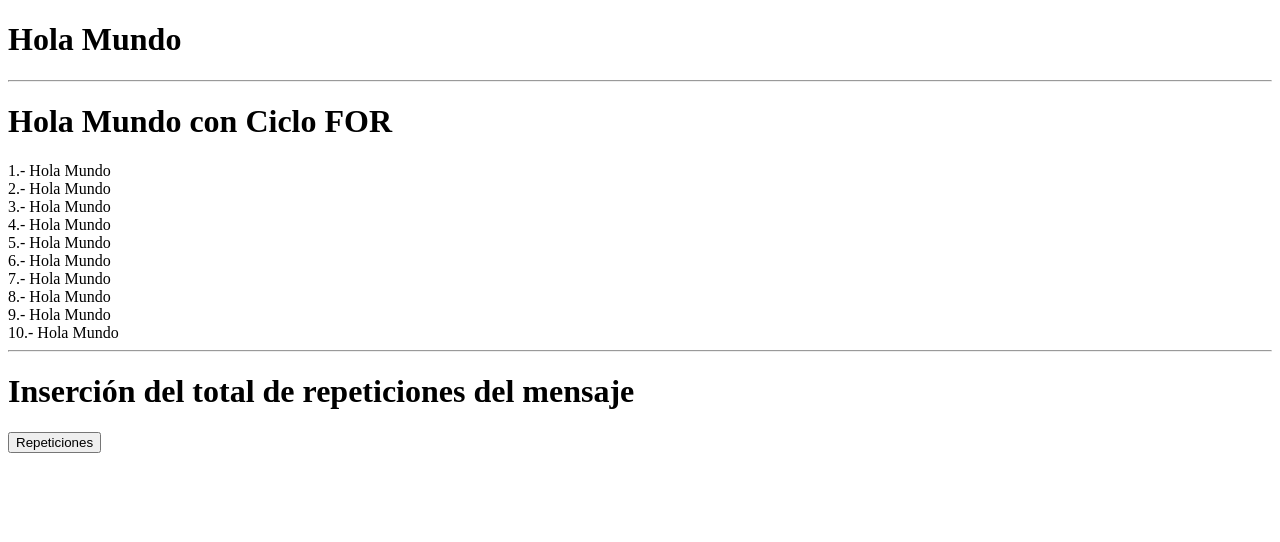
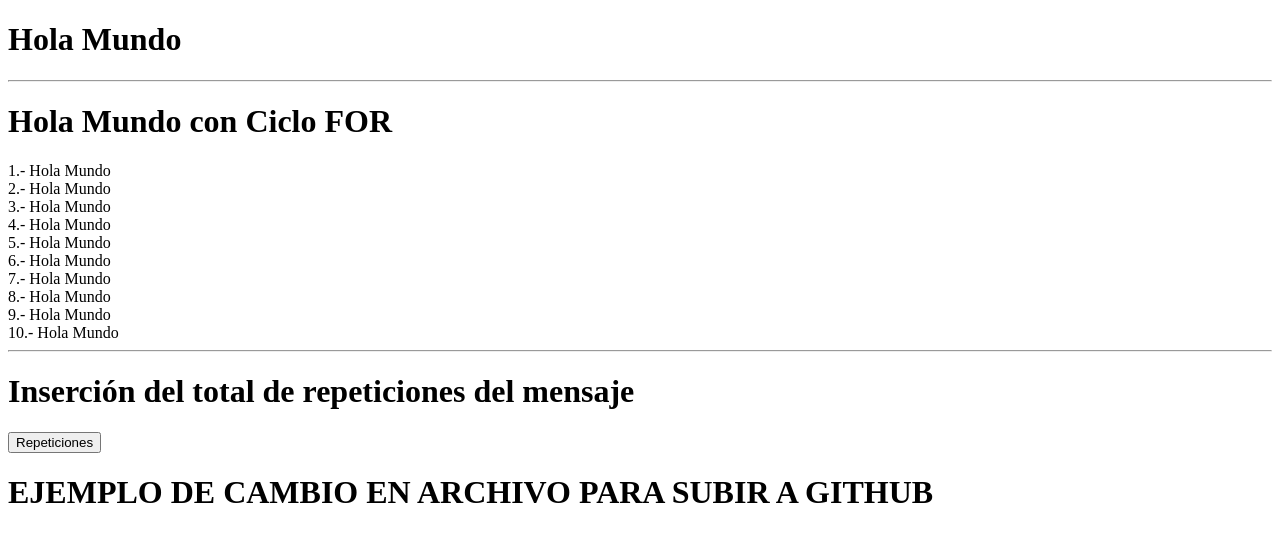
Before and after one commit to idalikg/ProgramasBasicosJS, a plain HTML site: page HolaMundo/holaMundo.html in a window 1280 px wide. Drawn offline with Linux system fonts and the light colour scheme.

Commit message:
Ejemplo de cambio de archivo holaMundo.html para comprobar configuración

```diff
--- a/HolaMundo/holaMundo.html
+++ b/HolaMundo/holaMundo.html
@@ -39,6 +39,6 @@
 
 
 		</script>
-
+	<h1>EJEMPLO DE CAMBIO EN ARCHIVO PARA SUBIR A GITHUB</h1>
 	</body>
 </html>
```
